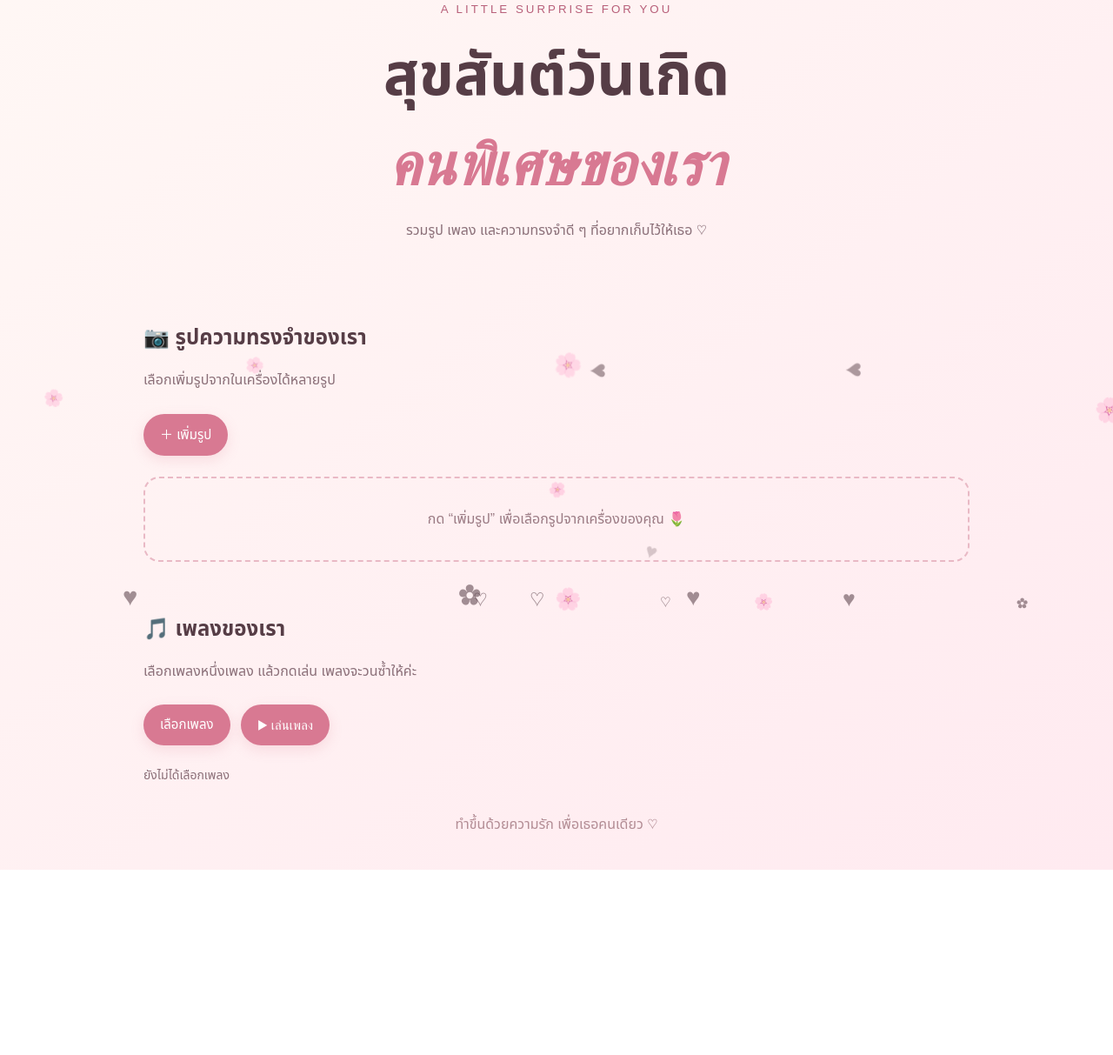
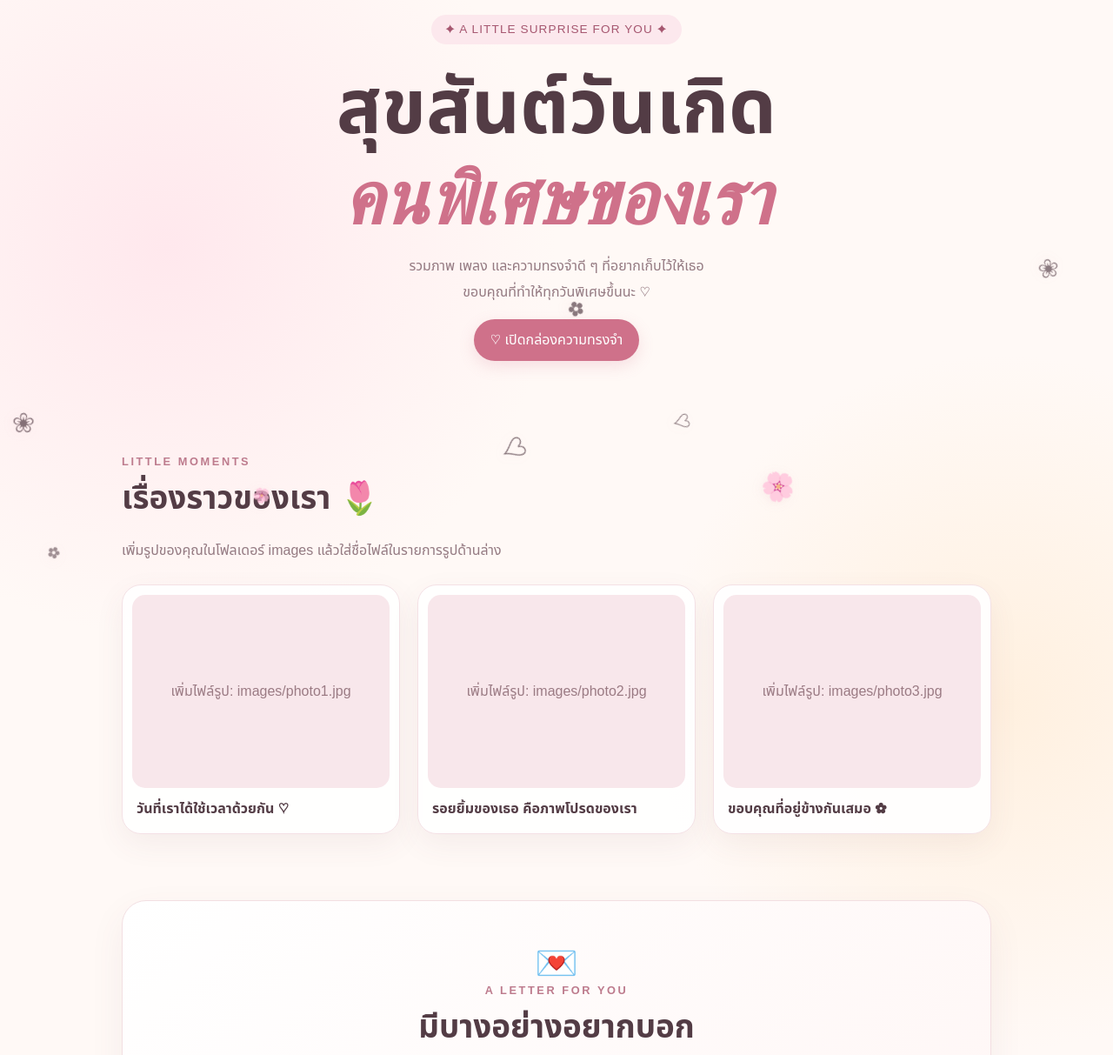
Before and after one commit to Mjxngz/you, a plain HTML site: page index.html in a window 1280 px wide. Shown: the part 137-1350 px from the top of the page at 87% size. Before the commit the page ends 1137 px from the top, so only its background shows below. Drawn offline with Linux system fonts and the light colour scheme.

Commit message:
แก้ไขข้อความและเพิ่มรูป

```diff
--- a/index.html
+++ b/index.html
@@ -5,217 +5,278 @@
   <meta name="viewport" content="width=device-width, initial-scale=1">
   <title>ความทรงจำของเรา ♡</title>
   <style>
+    :root {
+      --rose: #cf718a;
+      --ink: #533c45;
+      --muted: #947a82;
+      --cream: #fff9f6;
+    }
     * { box-sizing: border-box; }
+    html { scroll-behavior: smooth; }
     body {
       margin: 0;
-      min-height: 100vh;
-      color: #563d46;
-      background: linear-gradient(140deg, #fff8f5, #ffeaf0);
+      overflow-x: hidden;
+      color: var(--ink);
+      background:
+        radial-gradient(circle at 15% 20%, #ffe8ed, transparent 28rem),
+        radial-gradient(circle at 90% 45%, #fff0df, transparent 25rem),
+        var(--cream);
       font-family: Arial, "Noto Sans Thai", sans-serif;
     }
-    header, main, footer { width: min(950px, 92%); margin: auto; }
+    .float-layer {
+      position: fixed;
+      inset: 0;
+      z-index: 5;
+      overflow: hidden;
+      pointer-events: none;
+    }
+    .floater {
+      position: absolute;
+      bottom: -55px;
+      left: var(--left);
+      font-size: var(--size);
+      opacity: 0;
+      animation: float-up var(--duration) linear var(--delay) infinite;
+      filter: drop-shadow(0 3px 6px #bd71851c);
+    }
+    @keyframes float-up {
+      0% { transform: translate(0, 0) rotate(0); opacity: 0; }
+      12% { opacity: .75; }
+      55% { transform: translate(28px, -55vh) rotate(150deg); }
+      88% { opacity: .6; }
+      100% { transform: translate(-20px, -112vh) rotate(320deg); opacity: 0; }
+    }
+    header, main, footer { width: min(1000px, 92%); margin: auto; }
     header {
       display: flex;
       justify-content: space-between;
       align-items: center;
       padding: 22px 0;
-      color: #b85f79;
-      font-weight: bold;
+      color: #a85972;
+      font-weight: 700;
     }
-    .hero { padding: 70px 15px 55px; text-align: center; }
-    .hero small { color: #b85f79; letter-spacing: 3px; }
-    h1 { margin: 18px 0; font-size: clamp(38px, 8vw, 68px); }
-    h1 span { display: block; color: #d87992; font-family: Georgia, serif; font-style: italic; }
-    .intro { color: #8b7079; line-height: 1.8; }
-    h2 { margin-bottom: 8px; }
-    .controls {
-      display: flex;
-      flex-wrap: wrap;
-      gap: 12px;
-      margin: 24px 0;
-    }
-    .button, label.button {
-      display: inline-block;
+    button {
       border: 0;
-      border-radius: 30px;
+      border-radius: 999px;
       padding: 12px 19px;
       color: white;
-      background: #d87992;
+      background: var(--rose);
+      font: inherit;
       cursor: pointer;
-      font-size: 15px;
-      box-shadow: 0 5px 15px #d8799230;
+      box-shadow: 0 6px 18px #cf718a30;
+      transition: transform .2s, background .2s;
     }
-    .button:hover, label.button:hover { background: #bd607c; }
-    input[type="file"] { display: none; }
-    #songName, #message { color: #8b7079; font-size: 14px; }
+    button:hover { transform: translateY(-2px); background: #b85f79; }
+    .top-button { padding: 10px 16px; background: white; color: #a85972; }
+    .hero {
+      min-height: 530px;
+      display: grid;
+      place-items: center;
+      padding: 55px 15px;
+      text-align: center;
+    }
+    .hero-inner { max-width: 720px; }
+    .eyebrow {
+      display: inline-block;
+      padding: 9px 16px;
+      border-radius: 999px;
+      background: #fce8ed;
+      color: #a65770;
+      letter-spacing: .08em;
+      font-size: .85rem;
+    }
+    h1 {
+      margin: 22px 0 14px;
+      font-size: clamp(2.7rem, 8vw, 5.4rem);
+      line-height: 1.17;
+    }
+    h1 span {
+      display: block;
+      color: var(--rose);
+      font-family: Georgia, serif;
+      font-style: italic;
+    }
+    .intro { color: var(--muted); line-height: 1.9; }
+    .section { padding: 42px 0 58px; }
+    .section-label {
+      color: #bd7b8d;
+      font-size: .8rem;
+      font-weight: bold;
+      letter-spacing: .2em;
+    }
+    h2 { margin: 8px 0; font-size: clamp(1.7rem, 4vw, 2.3rem); }
     .gallery {
       display: grid;
-      grid-template-columns: repeat(auto-fit, minmax(210px, 1fr));
-      gap: 18px;
-      margin: 22px 0 60px;
+      grid-template-columns: repeat(auto-fit, minmax(220px, 1fr));
+      gap: 20px;
+      margin-top: 24px;
     }
-    .photo-card {
-      overflow: hidden;
-      border: 1px solid #f4dfe4;
-      border-radius: 20px;
-      padding: 10px;
-      background: #fff;
-      box-shadow: 0 10px 28px #724b5712;
+    .card {
+      padding: 11px;
+      border: 1px solid #f4e1e5;
+      border-radius: 22px;
+      background: #ffffffed;
+      box-shadow: 0 12px 34px #70465212;
+      transition: transform .25s, box-shadow .25s;
     }
-    .photo-card img {
+    .card:hover {
+      transform: translateY(-5px) rotate(-.4deg);
+      box-shadow: 0 18px 36px #70465220;
+    }
+    .card img {
       display: block;
       width: 100%;
       aspect-ratio: 4 / 3;
       object-fit: cover;
-      border-radius: 13px;
+      border-radius: 15px;
       background: #f8e7eb;
     }
-    .photo-card p { margin: 12px 5px 6px; }
-    .empty {
-      grid-column: 1 / -1;
-      padding: 35px 15px;
-      border: 2px dashed #e9b9c5;
-      border-radius: 18px;
-      color: #9b7b84;
+    .caption { margin: 12px 5px 5px; font-weight: 600; }
+    .letter, .music-box {
+      margin: 18px 0 50px;
+      padding: clamp(25px, 6vw, 48px);
+      border: 1px solid #f3dfe2;
+      border-radius: 28px;
+      background: linear-gradient(135deg, #fff, #fff6f5);
+      box-shadow: 0 15px 40px #71455312;
       text-align: center;
     }
-    footer { padding: 20px 0 40px; color: #b28c94; text-align: center; }
-    .float {
-      position: fixed;
-      z-index: -1;
-      bottom: -40px;
-      animation: rise 12s linear infinite;
-      opacity: .55;
-      pointer-events: none;
-    }
-    @keyframes rise {
-      from { transform: translateY(0) rotate(0); opacity: 0; }
-      15% { opacity: .6; }
-      to { transform: translateY(-110vh) rotate(300deg); opacity: 0; }
+    .letter p { color: #80666f; line-height: 2; }
+    .signature { color: #bd607c !important; font-weight: bold; }
+    #songStatus { min-height: 24px; color: var(--muted); font-size: .9rem; }
+    footer { padding: 10px 0 38px; color: #b28c94; text-align: center; }
+    @media (max-width: 600px) {
+      header { font-size: .9rem; }
+      .hero { min-height: 470px; }
+      .section { padding: 32px 0 45px; }
     }
     @media (prefers-reduced-motion: reduce) {
-      *, *::before, *::after { animation: none !important; scroll-behavior: auto !important; }
+      *, *::before, *::after {
+        animation-duration: .01ms !important;
+        animation-iteration-count: 1 !important;
+        scroll-behavior: auto !important;
+      }
     }
   </style>
 </head>
 <body>
+  <div class="float-layer" id="floatLayer" aria-hidden="true"></div>
+
   <header>
     <div>♡ our little memories</div>
-    <div>🎂 สุขสันต์วันเกิด</div>
+    <button class="top-button" id="musicButton" type="button">♫ เปิดเพลง</button>
   </header>
 
   <main>
     <section class="hero">
-      <small>A LITTLE SURPRISE FOR YOU</small>
+      <div class="hero-inner">
+        <div class="eyebrow">✦ A LITTLE SURPRISE FOR YOU ✦</div>
         <h1>สุขสันต์วันเกิด<span>คนพิเศษของเรา</span></h1>
-      <p class="intro">รวมรูป เพลง และความทรงจำดี ๆ ที่อยากเก็บไว้ให้เธอ ♡</p>
-    </section>
-
-    <section>
-      <h2>📷 รูปความทรงจำของเรา</h2>
-      <p class="intro">เลือกเพิ่มรูปจากในเครื่องได้หลายรูป</p>
-      <div class="controls">
-        <label class="button" for="photoInput">＋ เพิ่มรูป</label>
-        <input id="photoInput" type="file" accept="image/*" multiple>
-      </div>
-      <div id="gallery" class="gallery">
-        <div class="empty">กด “เพิ่มรูป” เพื่อเลือกรูปจากเครื่องของคุณ 🌷</div>
+        <p class="intro">รวมภาพ เพลง และความทรงจำดี ๆ ที่อยากเก็บไว้ให้เธอ<br>ขอบคุณที่ทำให้ทุกวันพิเศษขึ้นนะ ♡</p>
+        <button type="button" onclick="document.getElementById('memories').scrollIntoView({behavior:'smooth'})">
+          ♡ เปิดกล่องความทรงจำ
+        </button>
       </div>
     </section>
 
-    <section>
-      <h2>🎵 เพลงของเรา</h2>
-      <p class="intro">เลือกเพลงหนึ่งเพลง แล้วกดเล่น เพลงจะวนซ้ำให้ค่ะ</p>
-      <div class="controls">
-        <label class="button" for="musicInput">เลือกเพลง</label>
-        <input id="musicInput" type="file" accept="audio/*">
-        <button id="playButton" class="button" type="button">▶ เล่นเพลง</button>
-      </div>
-      <p id="songName">ยังไม่ได้เลือกเพลง</p>
-      <p id="message"></p>
-      <audio id="player" loop></audio>
+    <section class="section" id="memories">
+      <div class="section-label">LITTLE MOMENTS</div>
+      <h2>เรื่องราวของเรา 🌷</h2>
+      <p class="intro">เพิ่มรูปของคุณในโฟลเดอร์ images แล้วใส่ชื่อไฟล์ในรายการรูปด้านล่าง</p>
+      <div class="gallery" id="gallery"></div>
+    </section>
+
+    <section class="letter">
+      <div style="font-size:2.5rem">💌</div>
+      <div class="section-label">A LETTER FOR YOU</div>
+      <h2>มีบางอย่างอยากบอก</h2>
+      <p>สุขสันต์วันเกิดนะ ขอบคุณที่ทำให้วันธรรมดาของเรากลายเป็นวันที่มีความหมาย<br>
+      ขอให้ปีนี้เต็มไปด้วยรอยยิ้ม เรื่องดี ๆ และความฝันที่ค่อย ๆ เป็นจริง</p>
+      <p>เราจะคอยอยู่ข้าง ๆ และรักเธอในทุกวันเลยนะ 🤍</p>
+      <p class="signature">รักเสมอ, คนของเธอ</p>
+    </section>
+
+    <section class="music-box">
+      <div class="section-label">OUR SONG</div>
+      <h2>เพลงที่อยากฟังไปด้วยกัน 🎵</h2>
+      <p class="intro">เพลงจะเล่นวนซ้ำเมื่อกดปุ่มเล่น</p>
+      <button id="playButton" type="button">▶ เล่นเพลง</button>
+      <p id="songStatus">ใส่ไฟล์เพลงไว้ที่ music/song.mp3</p>
+      <audio id="song" src="music/song.mp3" loop preload="metadata"></audio>
     </section>
   </main>
 
   <footer>ทำขึ้นด้วยความรัก เพื่อเธอคนเดียว ♡</footer>
 
   <script>
-    const photoInput = document.getElementById("photoInput");
-    const musicInput = document.getElementById("musicInput");
+    // เพิ่มรูปโดยวางไฟล์ไว้ในโฟลเดอร์ images และเพิ่มชื่อไฟล์ในรายการนี้
+    const photos = [
+      { file: "images/photo1.jpg", caption: "วันที่เราได้ใช้เวลาด้วยกัน ♡" },
+      { file: "images/photo2.jpg", caption: "รอยยิ้มของเธอ คือภาพโปรดของเรา" },
+      { file: "images/photo3.jpg", caption: "ขอบคุณที่อยู่ข้างกันเสมอ ✿" }
+    ];
+
     const gallery = document.getElementById("gallery");
-    const player = document.getElementById("player");
-    const playButton = document.getElementById("playButton");
-    const songName = document.getElementById("songName");
-    const message = document.getElementById("message");
-
-    photoInput.addEventListener("change", (event) => {
-      const files = Array.from(event.target.files || []);
-      if (!files.length) return;
-
-      gallery.querySelector(".empty")?.remove();
-
-      files.forEach((file) => {
-        if (!file.type.startsWith("image/")) return;
-
+    photos.forEach((photo) => {
       const card = document.createElement("article");
-        card.className = "photo-card";
+      card.className = "card";
 
       const image = document.createElement("img");
-        image.src = URL.createObjectURL(file);
-        image.alt = file.name;
+      image.src = photo.file;
+      image.alt = photo.caption;
+      image.onerror = () => {
+        image.style.display = "none";
+        const missing = document.createElement("div");
+        missing.style.cssText = "aspect-ratio:4/3;display:grid;place-items:center;color:#9b7b84;background:#f8e7eb;border-radius:15px;text-align:center;padding:15px";
+        missing.textContent = "เพิ่มไฟล์รูป: " + photo.file;
+        card.prepend(missing);
+      };
 
       const caption = document.createElement("p");
-        caption.textContent = "ช่วงเวลาที่อยากเก็บไว้ ♡";
-
+      caption.className = "caption";
+      caption.textContent = photo.caption;
       card.append(image, caption);
       gallery.appendChild(card);
     });
 
-      photoInput.value = "";
-    });
-
-    musicInput.addEventListener("change", (event) => {
-      const file = event.target.files?.[0];
-      if (!file) return;
-
-      player.src = URL.createObjectURL(file);
-      player.loop = true;
-      songName.textContent = "เพลงที่เลือก: " + file.name;
-      message.textContent = "เลือกเพลงแล้ว กด “เล่นเพลง” เพื่อเริ่มฟังนะ";
-      playButton.textContent = "▶ เล่นเพลง";
-    });
-
-    playButton.addEventListener("click", async () => {
-      if (!player.src) {
-        message.textContent = "กรุณาเลือกไฟล์เพลงก่อนนะ";
-        return;
+    const layer = document.getElementById("floatLayer");
+    const decorations = ["♡", "♥", "🌸", "✿", "❀", "🌷", "✨"];
+    for (let i = 0; i < 28; i++) {
+      const item = document.createElement("span");
+      item.className = "floater";
+      item.textContent = decorations[Math.floor(Math.random() * decorations.length)];
+      item.style.setProperty("--left", Math.random() * 100 + "%");
+      item.style.setProperty("--size", 16 + Math.random() * 20 + "px");
+      item.style.setProperty("--duration", 10 + Math.random() * 13 + "s");
+      item.style.setProperty("--delay", Math.random() * 20 + "s");
+      layer.appendChild(item);
     }
 
-      if (player.paused) {
+    const song = document.getElementById("song");
+    const playButton = document.getElementById("playButton");
+    const musicButton = document.getElementById("musicButton");
+    const songStatus = document.getElementById("songStatus");
+
+    async function toggleSong() {
+      if (song.paused) {
         try {
-          await player.play();
+          await song.play();
           playButton.textContent = "❚❚ หยุดเพลง";
-          message.textContent = "";
+          musicButton.textContent = "♫ หยุดเพลง";
+          songStatus.textContent = "กำลังเล่นเพลงวนซ้ำ ♡";
         } catch {
-          message.textContent = "เล่นเพลงไม่ได้ ลองเลือกไฟล์เพลงใหม่อีกครั้งนะ";
+          songStatus.textContent = "ยังเล่นไม่ได้ ตรวจสอบว่ามีไฟล์ music/song.mp3 ใน GitHub แล้ว";
         }
       } else {
-        player.pause();
+        song.pause();
         playButton.textContent = "▶ เล่นเพลง";
+        musicButton.textContent = "♫ เปิดเพลง";
+        songStatus.textContent = "หยุดเพลงชั่วคราว";
       }
-    });
+    }
 
-    const decorations = ["♡", "🌸", "✿", "♥"];
-    for (let i = 0; i < 18; i++) {
-      const item = document.createElement("span");
-      item.className = "float";
-      item.textContent = decorations[Math.floor(Math.random() * decorations.length)];
-      item.style.left = Math.random() * 100 + "vw";
-      item.style.animationDelay = Math.random() * 12 + "s";
-      item.style.animationDuration = 9 + Math.random() * 9 + "s";
-      item.style.fontSize = 16 + Math.random() * 17 + "px";
-      document.body.appendChild(item);
-    }
+    playButton.addEventListener("click", toggleSong);
+    musicButton.addEventListener("click", toggleSong);
   </script>
 </body>
 </html>
```
Also changed, not shown: 1 other file. Lines whose indentation alone changed are shown as unchanged.
